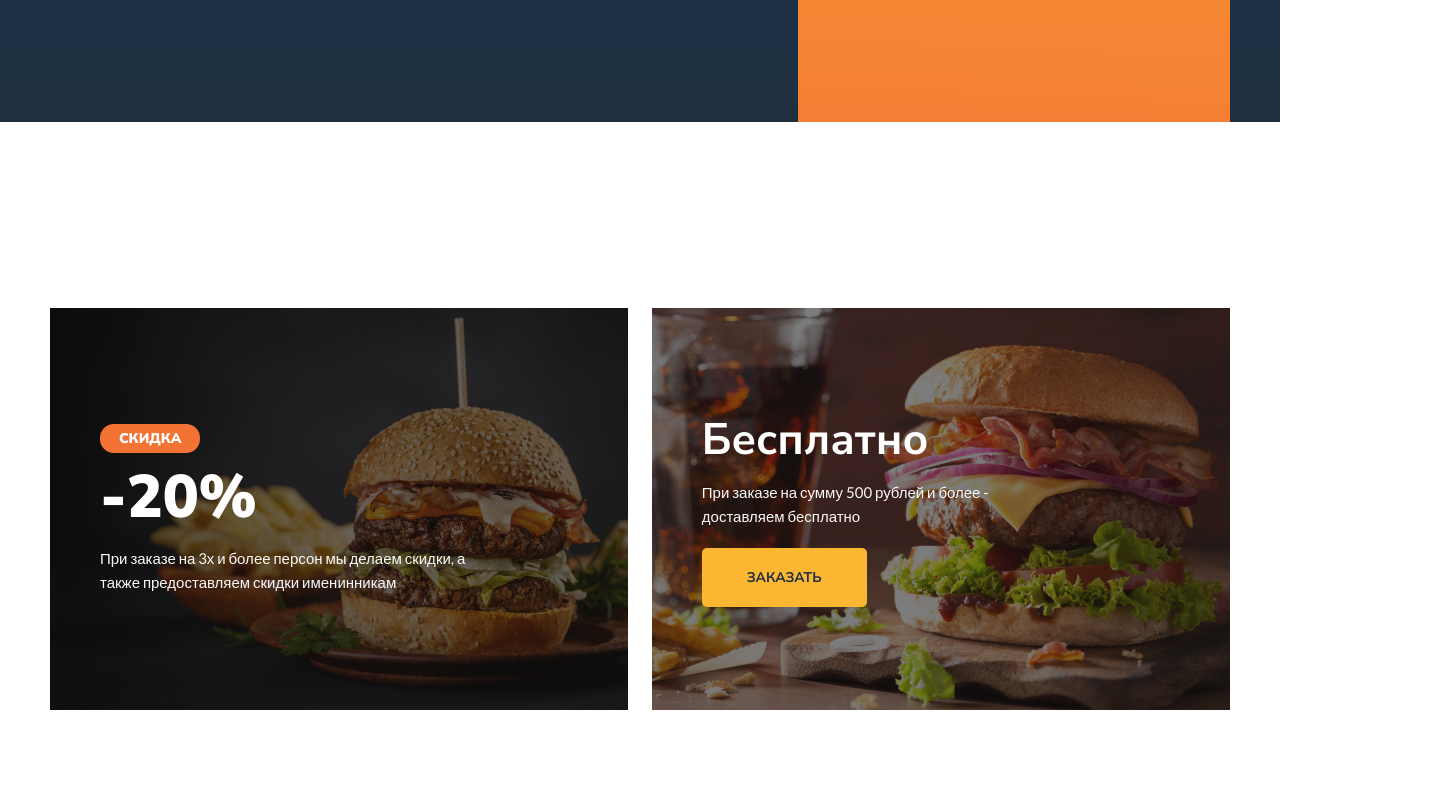
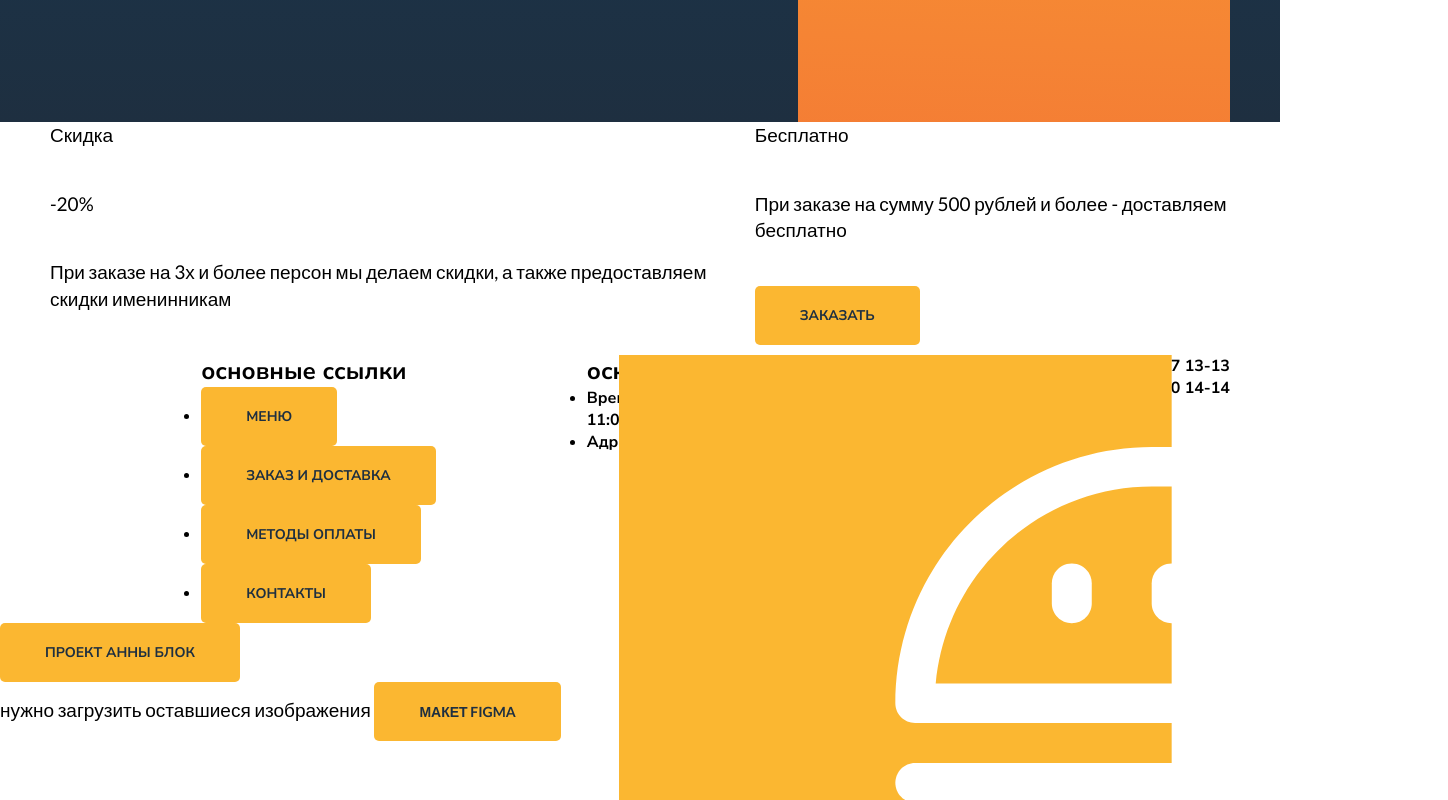
Before and after one commit to Poul937/Block, a plain HTML site: page index.html in a window 1280 px wide. Shown: the part 700-1500 px from the top of the page, 1448 px wide, since content can reach past the window. Drawn offline with Linux system fonts and the light colour scheme.

Commit message:
Update main.css

```diff
--- a/style/main.css
+++ b/style/main.css
@@ -35,14 +35,13 @@ h1 span {
     display: block;
     margin-bottom: 10px;
 }
-.text p {
+p {
     font-family: 'Lato', sans-serif;
     font-size: 19px;
     line-height: 1.4;
     margin-bottom: 42px;
 }
-.main a,
-.promo a {
+a {
     color: #1E2F40;
     background-color: #FBB731;
     border-radius: 5px;
@@ -64,114 +63,8 @@ h1 span {
     height: 100%;
     background: linear-gradient(2.42deg, #F37335 -19.6%, #FBB731 100.79%, #FDC830 100.79%);
 }
-.main img {
+img {
     width: 829px;
     position: absolute;
     right: -168px;
 }
-.promo {
-    padding-top: 186px;
-    padding-bottom: 186px;
-}
-.promo-left,
-.promo-right {
-    flex: 0 0 49%;
-    color: #fff;
-    box-sizing: border-box;
-    background-repeat: no-repeat;
-    background-size: cover;
-    background-position: center;
-}
-.promo-left {
-    /* background-image: url(img/promo-left); */
-    background-image: url(../img/right.png);
-    padding: 116px 50px;
-}
-.promo-right {
-    /* background-image: url(img/promo-right.png); */
-    padding: 102px 50px;
-    background-image: url(../img/left.png);
-}
-.sale {
-    font-size: 14px;
-    font-weight: 900;
-    background: #F37335;
-    padding: 5px 19px;
-    border-radius: 14px;
-    display: inline-block;
-    text-transform: uppercase;
-    margin-bottom: 3px;
-}
-.cost {
-    font-size: 60px;
-    font-weight: 900;
-    margin-bottom: 8px;
-}
-.description {
-    font-family: 'Lato', sans-serif;
-    color: #FAF9F9;
-    font-size: 15px;
-    line-height: 24px;
-}
-.promo-left .description {
-    max-width: 392px;
-}
-.promo-right .description {
-    max-width: 300px;
-    margin-bottom: 20px;
-}
-.free {
-    font-size: 44px;
-    font-weight: 700;
-    margin-bottom: 10px;
-}
-.footer {
-    background: #1E2F40;
-    color: #fff;
-    padding-top: 117px;
-    padding-bottom: 106px;
-}
-
-.logo {
-    width: 63px;
-    height: 56px;
-}
-.item {
-    flex: 0 0 auto;
-}
-.item h2 {
-    font-size: 20px;
-    font-weight: 800;
-    text-transform: uppercase;
-    margin-bottom: 12px;
-}
-.item ul,
-.tel ul {
-    list-style-type: none;
-}
-.item li {
-    margin-bottom: 9px;
-    font-family: 'Lato', sans-serif;
-    font-size: 15px;
-    color: #FAF9F9;
-    font-weight: 700;
-    line-height: 24px;
-}
-.item a {
-    color: #DEDEDE;
-    text-decoration: none;
-    font-weight: 400;
-}
-.item span {
-    color: #DEDEDE;
-    display: block;
-    font-weight: 400;
-    margin-bottom: 2px;
-}
-.tel ul {
-    font-size: 20px;
-    color: #FBB731;
-}
-.tel li {
-    margin-bottom: 12px;
-}
```
